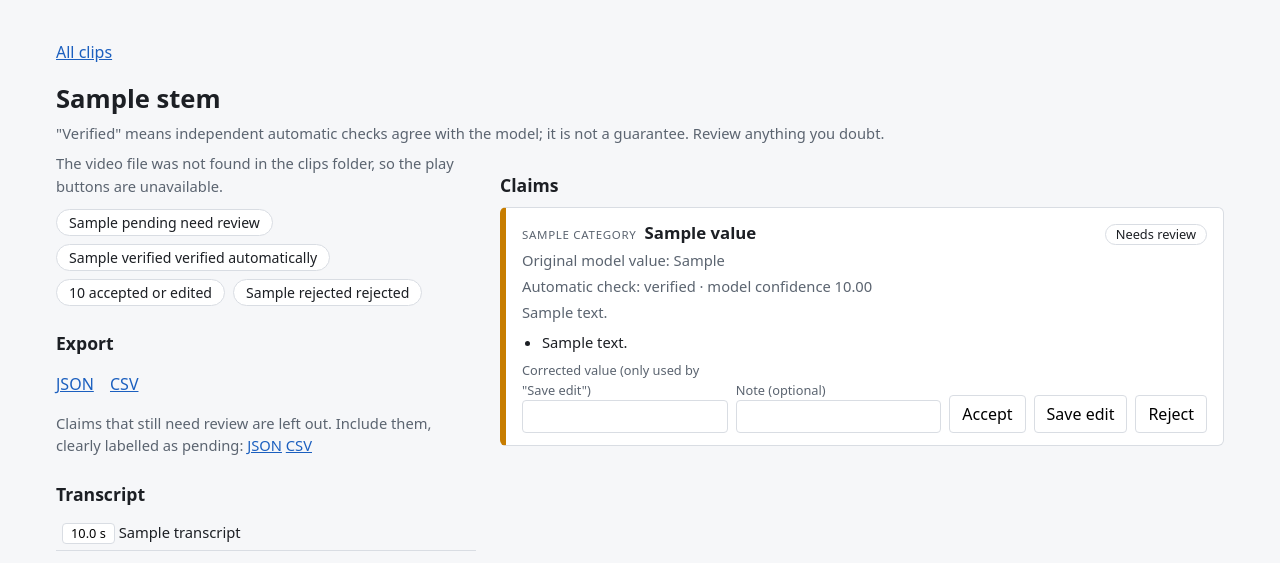
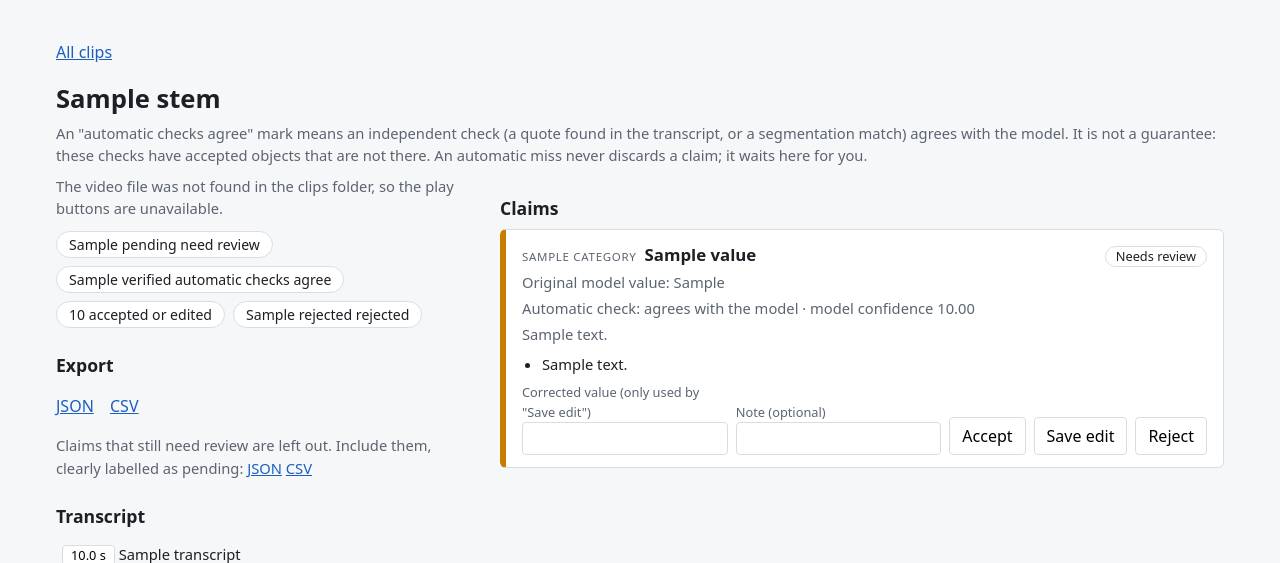
Before and after one commit to jorgedoiany/verifiable-archive-indexer, a FastAPI app: template app/templates/review.html in a window 1280 px wide. Shown: the top 563 px of the page. Run offline with FastAPI, Linux system fonts and the light colour scheme; the template is opened without the code that fills it: most values are stand-ins (such as "Sample title", 1, 10 or a date in 2020).

Commit message:
fix: say automatic checks agree instead of verified in the app and catalog

```diff
--- a/app/pipeline/catalog.py
+++ b/app/pipeline/catalog.py
@@ -31,11 +31,19 @@ CSV_COLUMNS = (
 )
 
 
+CATALOG_NOTE = (
+    "final_status 'checks_agree' means independent automatic checks agreed with the "
+    "model's claim. It is not a guarantee that the claim is correct. "
+    "'accepted' and 'edited' come from a human reviewer; 'pending' has "
+    "not been reviewed."
+)
+
+
 class CatalogEntry(BaseModel):
     claim_id: str
     category: str
     value: str
-    final_status: Literal["verified", "accepted", "edited", "pending"]
+    final_status: Literal["checks_agree", "accepted", "edited", "pending"]
     origin: Literal["automatic checks", "archivist", "unreviewed"]
     model_confidence: float | None = None
     original_value: str | None = None
@@ -49,6 +57,7 @@ class Catalog(BaseModel):
     entries: list[CatalogEntry]
     rejected_claim_ids: list[str]
     pending_claim_ids: list[str]
+    note: str = CATALOG_NOTE
 
 
 class _Report(BaseModel):
@@ -99,7 +108,7 @@ def build_catalog(
             original = claim.value if edited else None
             review_note = decision.note
         elif claim.status == ClaimStatus.VERIFIED:
-            status, origin, value = "verified", "automatic checks", claim.value
+            status, origin, value = "checks_agree", "automatic checks", claim.value
         else:
             pending.append(claim.claim_id)
             if not include_pending:
--- a/app/templates/index.html
+++ b/app/templates/index.html
@@ -9,11 +9,11 @@
 <body>
 <main class="page">
   <h1>Archive review</h1>
-  <p class="lead">Every metadata claim carries its evidence. What the automatic checks could not verify waits here for you.</p>
+  <p class="lead">Every metadata claim carries its evidence. What the automatic checks could not confirm waits here for you.</p>
   {% if clips %}
   <table class="clips">
     <thead>
-      <tr><th>Clip</th><th>Claims</th><th>Need review</th><th>Verified automatically</th><th>Accepted or edited</th><th>Rejected</th></tr>
+      <tr><th>Clip</th><th>Claims</th><th>Need review</th><th>Automatic checks agree</th><th>Accepted or edited</th><th>Rejected</th></tr>
     </thead>
     <tbody>
     {% for clip in clips %}
--- a/app/templates/review.html
+++ b/app/templates/review.html
@@ -10,7 +10,7 @@
 <body>
 {% set labels = {
   "pending": "Needs review",
-  "verified": "Verified by automatic checks",
+  "verified": "Automatic checks agree (not a guarantee)",
   "accepted": "Accepted by archivist",
   "edited": "Edited by archivist",
   "rejected": "Rejected by archivist"
@@ -18,7 +18,7 @@
 <main class="page">
   <p><a href="/">All clips</a></p>
   <h1>{{ stem }}</h1>
-  <p class="lead">"Verified" means independent automatic checks agree with the model; it is not a guarantee. Review anything you doubt.</p>
+  <p class="lead">An "automatic checks agree" mark means an independent check (a quote found in the transcript, or a segmentation match) agrees with the model. It is not a guarantee: these checks have accepted objects that are not there. An automatic miss never discards a claim; it waits here for you.</p>
   <div class="layout">
     <aside class="side">
       {% if has_video %}
@@ -28,7 +28,7 @@
       {% endif %}
       <ul class="summary">
         <li>{{ counts.pending }} need review</li>
-        <li>{{ counts.verified }} verified automatically</li>
+        <li>{{ counts.verified }} automatic checks agree</li>
         <li>{{ counts.accepted + counts.edited }} accepted or edited</li>
         <li>{{ counts.rejected }} rejected</li>
       </ul>
@@ -63,8 +63,9 @@
           <span class="badge">{{ labels[c.state] }}</span>
         </header>
         {% if c.original_value %}<p class="meta">Original model value: {{ c.original_value }}</p>{% endif %}
-        <p class="meta">Automatic check: {{ c.auto_status }}{% if c.confidence is not none %} · model confidence {{ '%.2f'|format(c.confidence) }}{% endif %}</p>
+        <p class="meta">Automatic check: {{ 'agrees with the model' if c.auto_status == 'verified' else c.auto_status }}{% if c.confidence is not none %} · model confidence {{ '%.2f'|format(c.confidence) }}{% endif %}</p>
         {% if c.notes %}<p class="meta">{{ c.notes }}</p>{% endif %}
+        {% if c.state == "pending" and c.auto_status in ("unsupported", "disputed") %}<p class="meta">An automatic miss is not proof the claim is wrong. Check it in the video.</p>{% endif %}
         <ul class="evidence">
         {% for e in c.evidence %}
           <li>{{ e.text }}{% if e.seek is not none and has_video %}<button type="button" class="seek" data-seek="{{ e.seek }}">Play from here</button>{% endif %}</li>
```
Also changed, not shown: tests/test_catalog.py (+18 -1 lines), tests/test_views.py (+8 -0 lines), tests/test_web.py (+11 -0 lines).
